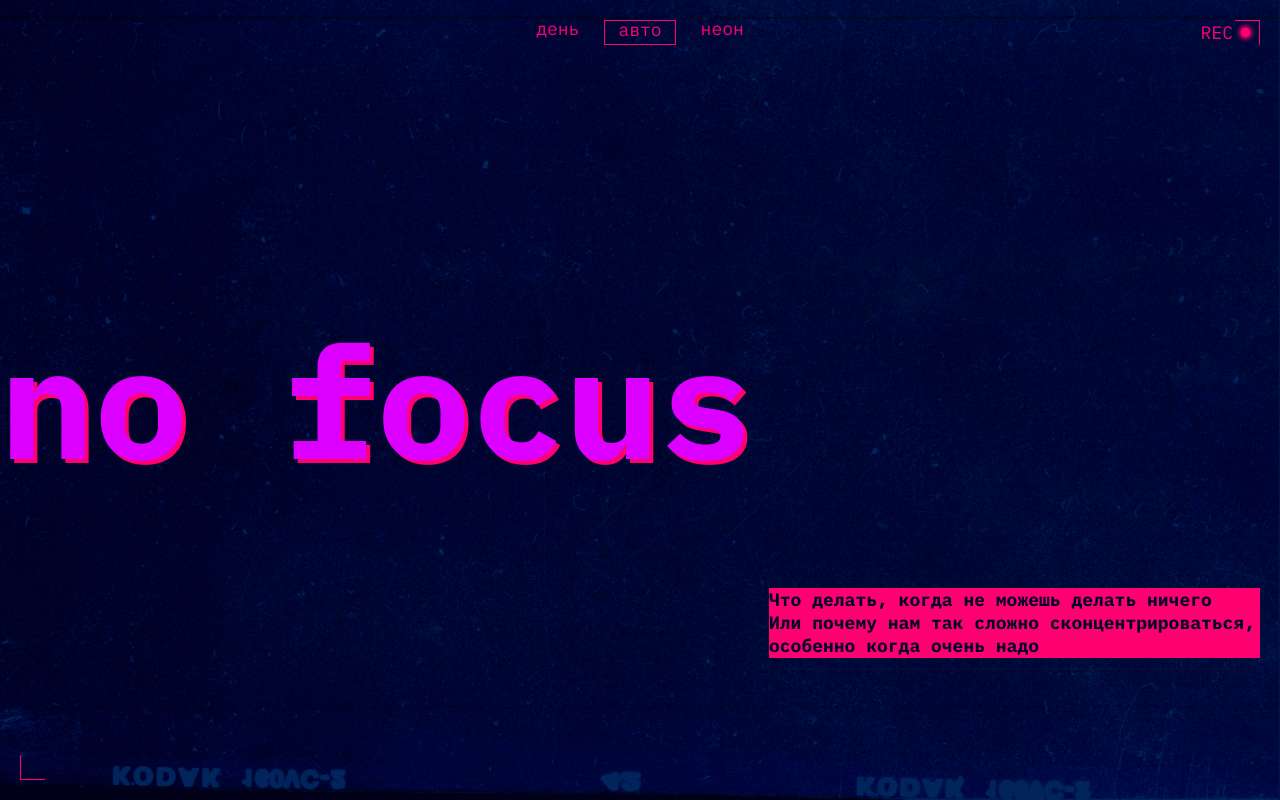
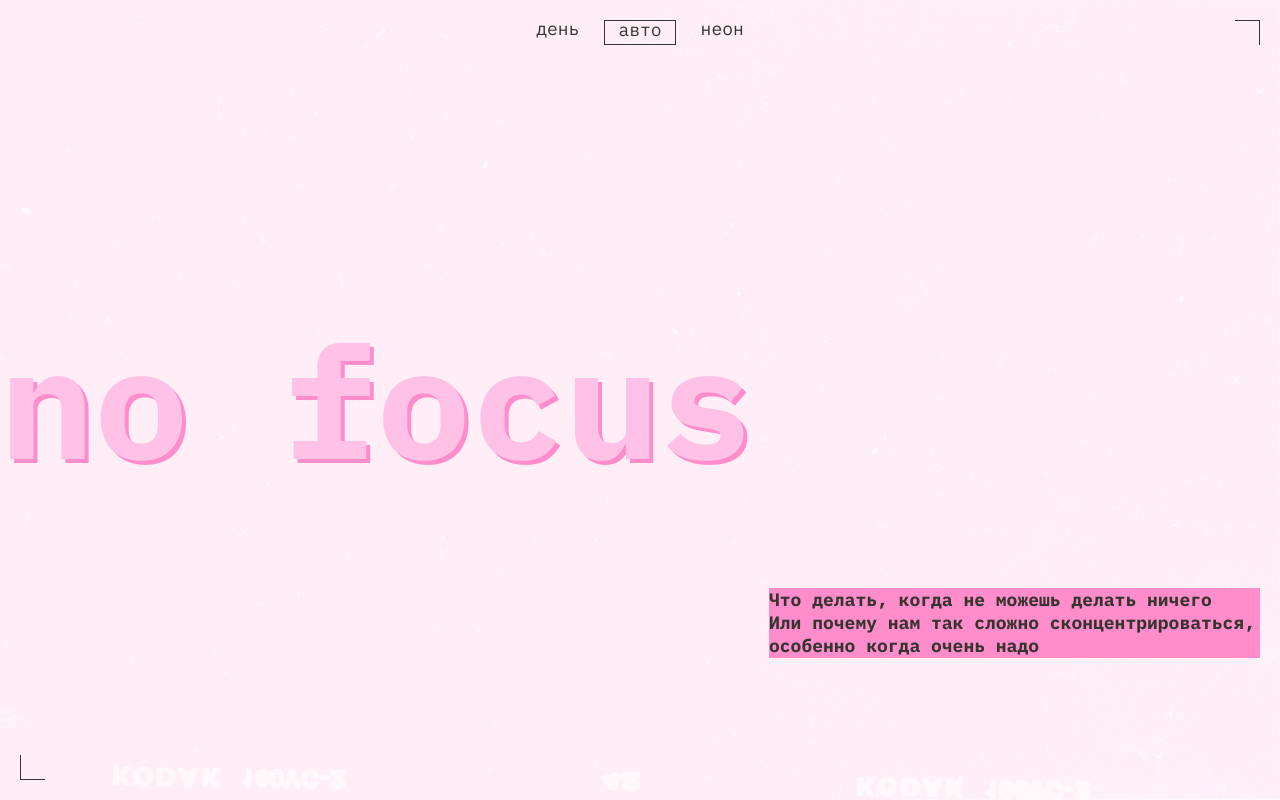
Before and after one commit to stundope/slozhno-sosredotochitsya-fd, a plain HTML site: page index.html in a window 1280 px wide. Shown: the top 800 px of the page. Drawn offline with Linux system fonts and the light colour scheme.

Commit message:
Fix themes

```diff
--- a/styles/dark.css
+++ b/styles/dark.css
@@ -1,6 +1,6 @@
 :root.theme-dark {
   --page-background-image: url(../images/cover-image-dark.png);
-  --page-background-color: #19214E;
+  --page-background-color: #000028;
   --accent-color: #FF0070;
   --huge-text-color: #DB00FF;
   --text-color-with-background: #000028;
--- a/styles/light.css
+++ b/styles/light.css
@@ -14,3 +14,21 @@
      display: none;
  }
 }
+
+@media (prefers-color-scheme: light) {
+  :root {
+  --page-background-image: url(../images/cover-image-light.png);
+  --page-background-color: #FFF1F7;
+  --accent-color: #FF8DCB;
+  --huge-text-color: #FFC2E6;
+  --text-color-with-background: #353430;
+  --paragraph-text-color: #353430;
+  --button-color: #353430;
+  --button-hover: #ADA4A6;
+  --main-title-color: #353430;
+  --frame-decor-color: #353430;
+
+   .decorative-rec-text {
+     display: none;
+ }
+}
```
